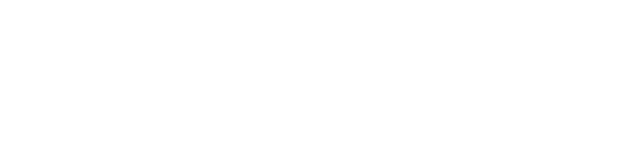
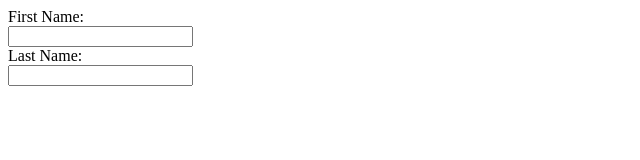
Before and after one commit to aldrinmcaalim/form, a plain HTML site: page index.html in a window 1280 px wide. Shown: the whole page, without its empty margins (0-640 px from the left). Drawn offline with Linux system fonts and the light colour scheme.

Commit message:
Basic Form made in HTML

```diff
--- a/index.html
+++ b/index.html
@@ -7,6 +7,11 @@
     <title>Form Practice</title>
 </head>
 <body>
-
+    <form action="#">
+        <label for="first_name">First Name:</label><br>
+        <input type="text" id="first_name" name="first_name"><br>
+        <label for="last_name">Last Name:</label><br>
+        <input type="text" id="last_name" name="last_name">
+    </form>
 </body>
 </html>
```
